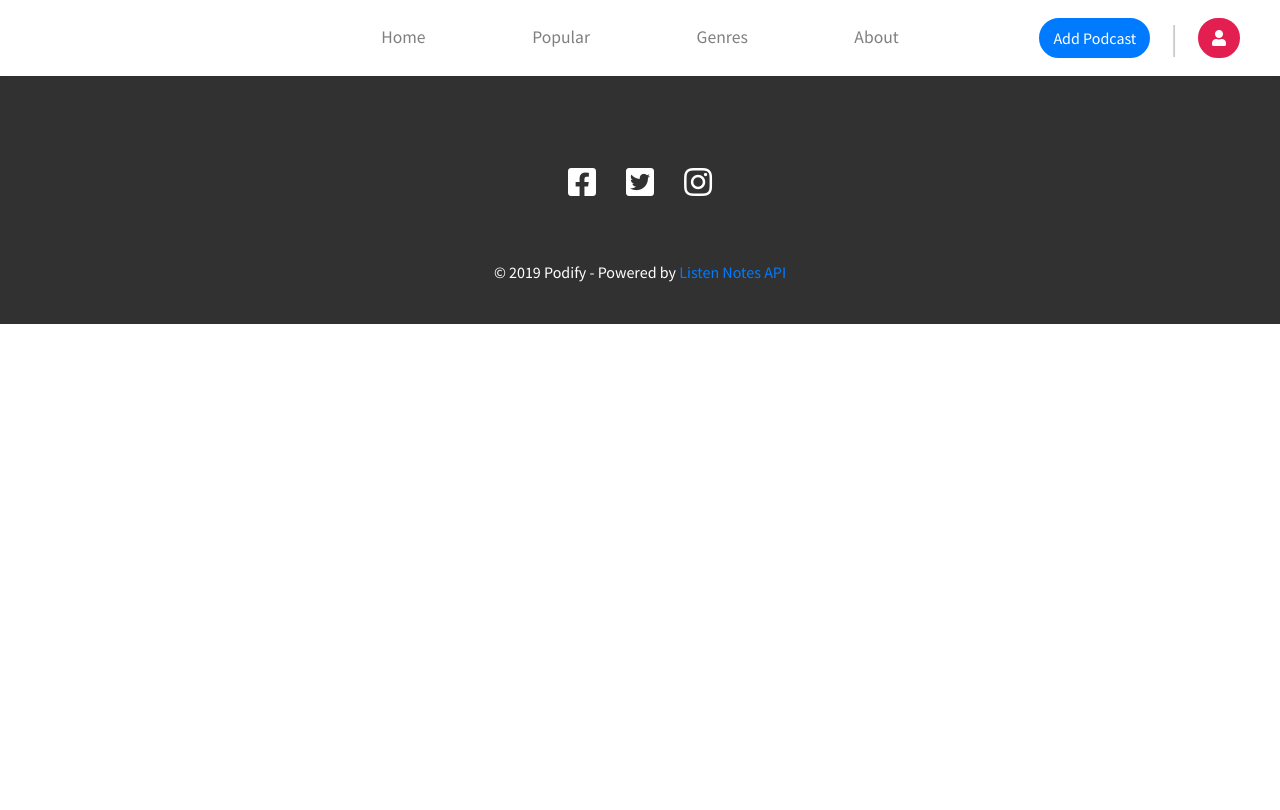
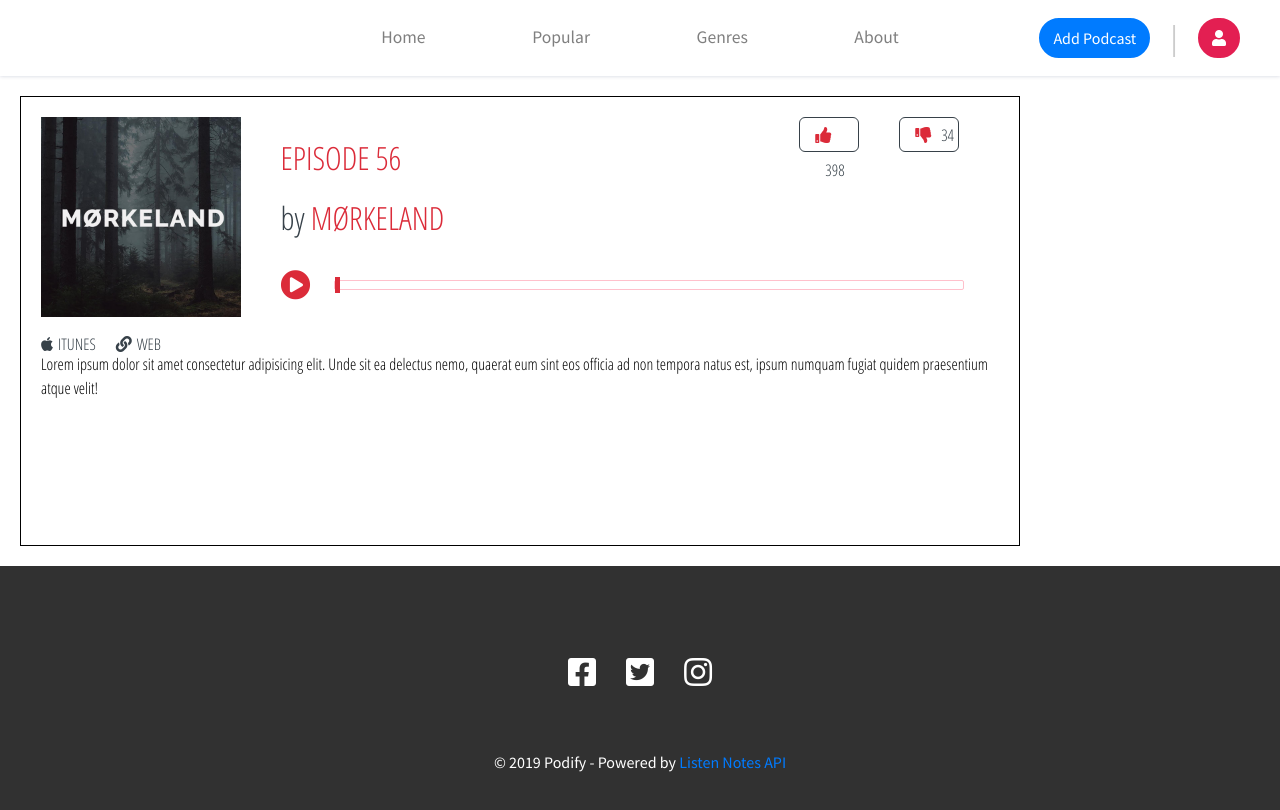
Before and after one commit to Jabser/Podify, a React (Create React App) app: page /card in a window 1280 px wide. Shown: the top 810 px of the page. Built offline with nearby package versions, Linux system fonts and the light colour scheme.

Commit message:
Card - Refactoring & restructuring

```diff
--- a/src/App.js
+++ b/src/App.js
@@ -10,6 +10,8 @@
 import About from './views/About';
 import Login from './views/Login';
 import Signup from './views/Signup';
+
+import Card from './components/Card';
 
 import Navbar from './components/Navbar';
 import Footer from './components/Footer';
@@ -26,6 +28,8 @@
           <Route path='/about' component={About} />
           <Route path='/login' component={Login} />
           <Route path='/signup' component={Signup} />
+
+          <Route path='/card' component={Card} />
         </Router>
         <Footer />
       </div>
--- a/src/components/Card.js
+++ b/src/components/Card.js
@@ -1,8 +1,8 @@
 import React, { Component } from 'react';
 import podlogo from '../images/moerkeland-logo.jpg';
 import '../sass/card.scss';
-import Player from '../components/Player';
-import Description from '../components/Description';
+import Player from '../components/card/Player';
+import Description from '../components/card/Description';
 
 
  class Card extends Component {
--- a/src/components/Player.js
+++ b/src/components/card/Player.js
@@ -1,6 +1,5 @@
 import React from 'react';
-import '../sass/player.scss'
-import Audiofile from '../audio/bensound-creepy.mp3';
+import Audiofile from '../../audio/bensound-creepy.mp3';
 
 export default class Player extends React.Component {
 
--- a/src/sass/card.scss
+++ b/src/sass/card.scss
@@ -98,3 +98,34 @@
     grid-row: 3/4;
   }
 }
+
+.fbx{
+  display: flex;
+  flex-direction: row;
+  width: 100%;
+  justify-content: space-between;
+  padding-right: 35px;
+  margin-top: 25px;
+
+  .fas.fa-play-circle{
+    font-size: 30px;
+  }
+  .fas.fa-pause-circle{
+    font-size: 30px;
+  }
+
+  #timeline{
+    width: 630px;
+    height: 10px;
+    border: 1.5px solid pink;
+    border-radius: 2px;
+    margin-top: 10px;
+
+    #handle{
+      width: 5px;
+      height: 16px;
+      margin-top: -4px;
+      background: #db2b39;
+    }
+  }
+}
```
Also changed, not shown: src/sass/player.scss (deleted, +0 -31 lines), src/components/card/Description.js (renamed from src/components/description.js).
